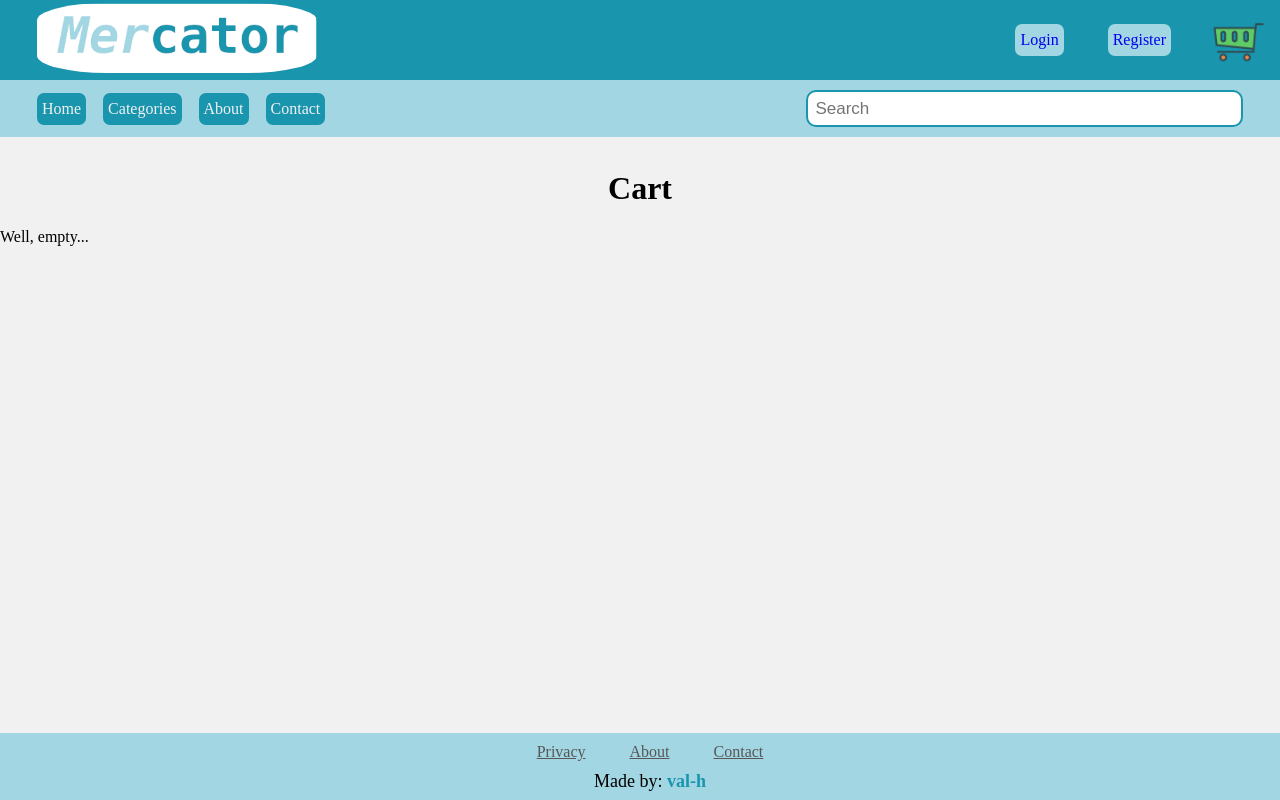
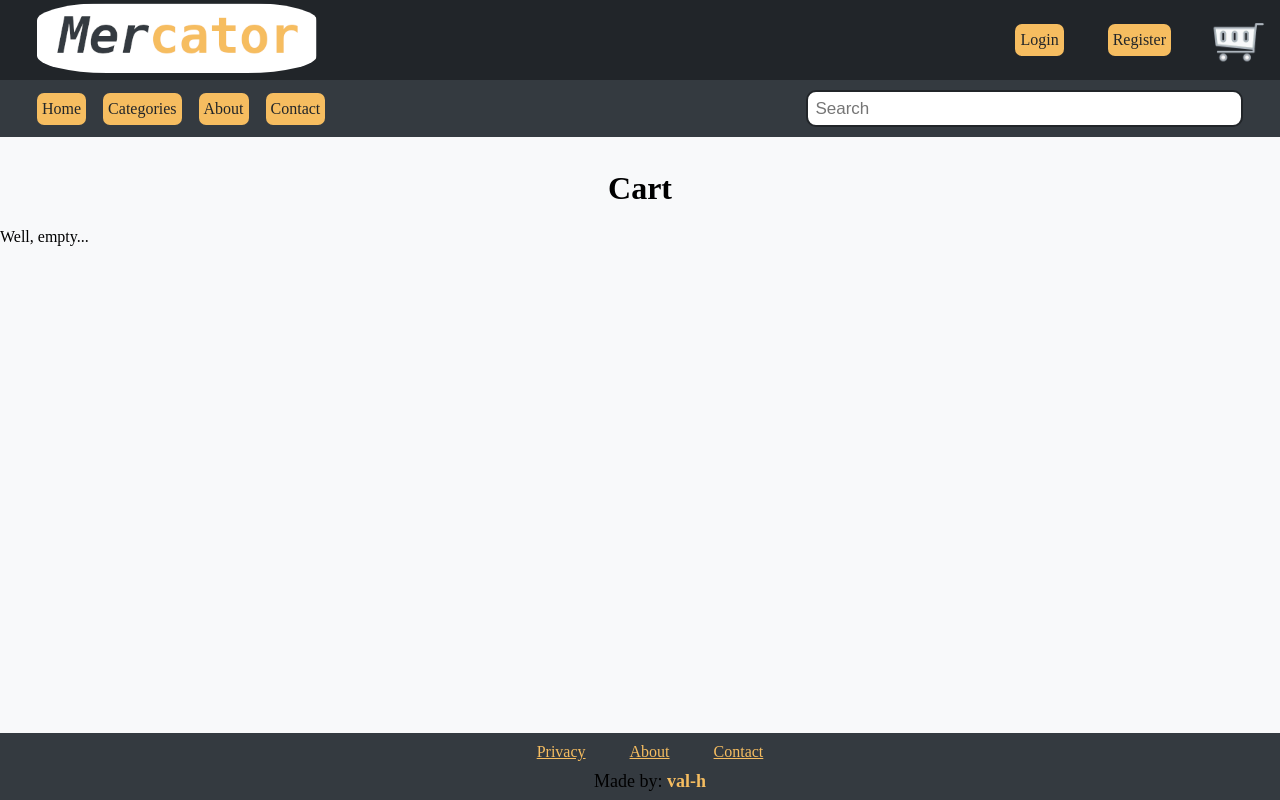
Before and after one commit to val-h/mercator, a Django app: page /cart/ in a window 1280 px wide. Run offline with Django 3.2, Linux system fonts and the light colour scheme.

Commit message:
updated colors

```diff
--- a/static/css/base.css
+++ b/static/css/base.css
@@ -2,8 +2,8 @@
   header {
     width: 100%;
     height: 80px;
-    background-color: #1995ad;
-    color: #f1f1f2;
+    background-color: #212529;
+    color: #f8f9fa;
     display: flex;
     flex-wrap: nowrap;
     justify-content: space-between;
@@ -29,12 +29,15 @@
   header #user-welcome .auth-link {
     padding: 7px 5px;
     margin: 10px 22px;
-    background-color: #a1d6e2;
+    background-color: #f6bd60;
+    color: #212529;
     border-radius: 7px;
     text-decoration: none;
   }
   header #user-welcome .auth-link:hover {
     cursor: pointer;
+    background-color: #f8f9fa;
+    box-shadow: 0 0 5px 3px #f8f9fa;
   }
   header #cart-container {
     text-align: center;
@@ -56,7 +59,7 @@
     top: 80px;
     width: 100%;
     height: 57px;
-    background-color: #a1d6e2;
+    background-color: #343a40;
   }
   nav #nav-links-container {
     display: flex;
@@ -65,17 +68,17 @@
     margin-left: 37px;
   }
   nav #nav-links-container .nav-link {
-    background-color: #1995ad;
-    color: #f1f1f2;
+    background-color: #f6bd60;
+    color: #212529;
     padding: 7px 5px;
     margin-right: 17px;
     border-radius: 7px;
     text-decoration: none;
   }
   nav #nav-links-container .nav-link:hover {
-    background-color: #f1f1f2;
-    color: #1995ad;
-    box-shadow: 0 0 7px 5px #f1f1f2;
+    background-color: #f8f9fa;
+    color: #212529;
+    box-shadow: 0 0 7px 5px #f8f9fa;
     cursor: pointer;
   }
   nav #search-bar {
@@ -86,11 +89,11 @@
     height: 37px;
     width: 100%;
     padding: 3px 7px;
-    border: 2px solid #1995ad;
+    border: 2px solid #212529;
     border-radius: 10px;
   }
   nav #search-bar form input:hover {
-    box-shadow: 0 0 7px 3px #f1f1f2;
+    box-shadow: 0 0 7px 3px #f8f9fa;
     border: none;
   }
 
@@ -121,16 +124,16 @@
     width: 100%;
     text-align: center;
     vertical-align: middle;
-    background-color: #a1d6e2;
+    background-color: #343a40;
     height: 47px;
     padding: 10px;
   }
   footer #links-container a {
-    color: #575757;
+    color: #f6bd60;
     margin: 0 20px;
   }
   footer #links-container a:hover {
-    color: gray;
+    color: black;
     text-decoration: none;
   }
   footer #made-by {
@@ -139,11 +142,11 @@
     margin-top: 10px;
   }
   footer #made-by a {
-    color: #1995ad;
+    color: #f6bd60;
     text-decoration: none;
   }
   footer #made-by a:hover {
-    color: #f1f1f2;
+    color: #f8f9fa;
     font-style: oblique;
   }
 }
--- a/static/css/base.scss
+++ b/static/css/base.scss
@@ -1,8 +1,17 @@
 // Variables
-$color1: #f1f1f2;
-$color2: #bcbabe;
-$color3: #a1d6e2;
-$color4: #1995ad;
+
+// First theme
+// $color1: #f1f1f2;
+// $color2: #bcbabe;
+// $color3: #a1d6e2;
+// $color4: #1995ad;
+
+// Test theme
+$color1: #f8f9fa;
+$color2: #f6bd60;
+$color3: #343a40;
+$color4: #212529;
+// $color5: #adb5bd;
 
 // Add media queries for different screen size, mobile/tablet/desktop
 @media (min-width: 928px) {
@@ -41,13 +50,16 @@ $color4: #1995ad;
       .auth-link {
         padding: 7px 5px;
         margin: 10px 22px;
-        background-color: $color3;
+        background-color: $color2;
+        color: $color4;
         // border: 1px solid gray;
         border-radius: 7px;
         text-decoration: none;
       }
       .auth-link:hover {
         cursor: pointer;
+        background-color: $color1;
+        box-shadow: 0 0 5px 3px $color1;
       }
     }
 
@@ -86,8 +98,8 @@ $color4: #1995ad;
       // width: 80%;
 
       .nav-link {
-        background-color: $color4;
-        color: $color1;
+        background-color: $color2;
+        color: $color4;
         padding: 7px 5px;
         margin-right: 17px;
         // border: 1px solid $color4;
@@ -158,11 +170,11 @@ $color4: #1995ad;
 
     #links-container {
       a {
-        color: rgb(87, 87, 87);
+        color: $color2;
         margin: 0 20px;
       }
       a:hover {
-        color: gray;
+        color: black;
         text-decoration: none;
       }
     }
@@ -173,7 +185,7 @@ $color4: #1995ad;
       margin-top: 10px;
 
       a {
-        color: $color4;
+        color: $color2;
         text-decoration: none;
       }
       a:hover {
@@ -200,6 +212,7 @@ $color4: #1995ad;
       text-align: center;
       vertical-align: middle;
       img {
+        margin-top: 7px;
         max-height: 70px;
         border-radius: 25%;
       }
@@ -218,13 +231,15 @@ $color4: #1995ad;
         padding: 7px 5px;
         margin: 7px 16px;
         // border: 1px solid gray;
-        background-color: $color3;
+        background-color: $color2;
+        color: $color4;
         border-radius: 7px;
         text-decoration: none;
       }
       .auth-link:hover {
         cursor: pointer;
         background-color: $color1;
+        box-shadow: 0 0 5px 3px $color1;
       }
     }
 
@@ -259,7 +274,7 @@ $color4: #1995ad;
       height: 47px;
 
       .nav-link {
-        background-color: $color4;
+        background-color: $color2;
         color: $color1;
         border-radius: 7px;
         text-decoration: none;
@@ -344,7 +359,7 @@ $color4: #1995ad;
       margin-top: 7px;
 
       a {
-        color: $color4;
+        color: $color2;
         text-decoration: none;
       }
       a:hover {
--- a/templates/_base.html
+++ b/templates/_base.html
@@ -14,7 +14,7 @@
         <header>
             <div id="mercator-logo">
                 <a href="{% url 'pages:home' %}">
-                    <img src="{% static 'images/mercator-logo-background.png' %}">
+                    <img src="{% static 'images/mercator-logo-new.png' %}">
                 </a>
             </div>
 
@@ -31,7 +31,7 @@
             <!-- Cart button -->
             <div id="cart-container">
                 <a style="font-size: 30px" href="{% url 'pages:cart' %}">
-                    <img src="{% static 'images/cart.png' %}" alt="shopping cart image">
+                    <img src="{% static 'images/cart-white.png' %}" alt="shopping cart image">
                 </a>
             </div>
         </header>
```
Also changed, not shown: other parts of static/css/base.css (+29 -26 lines), static/images/cart-white.png (added), static/images/mercator-logo-new.png (added), 1 other file.
